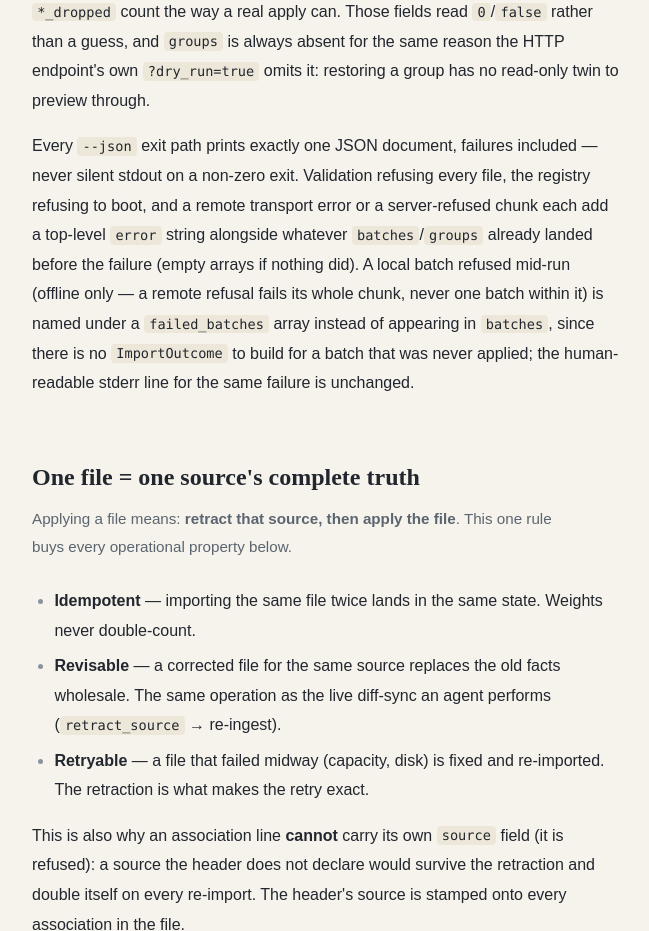
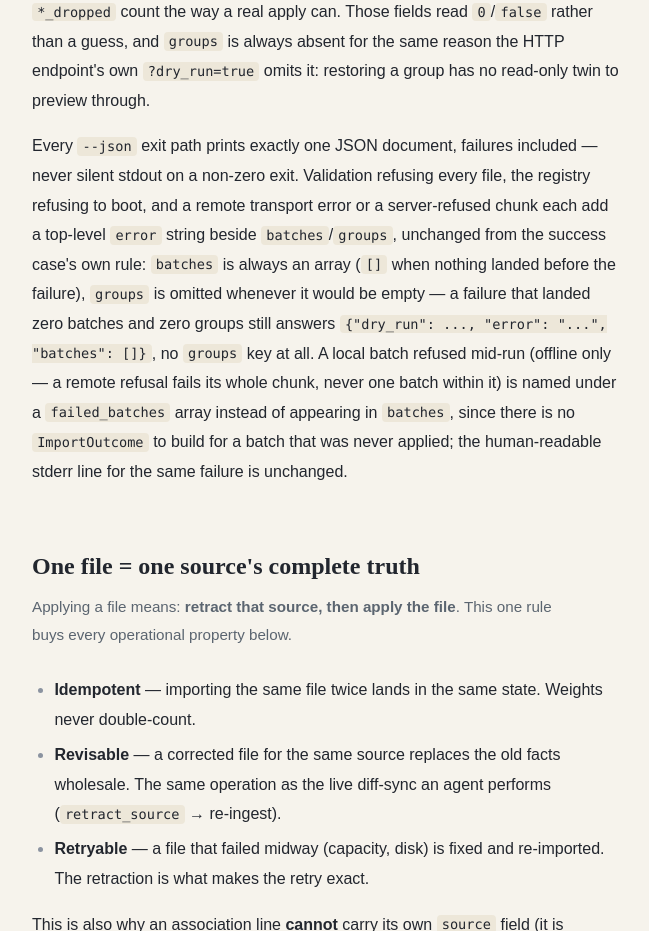
Before and after one commit to t0k0sh1/taguru, a plain HTML site: page docs/import.html in a window 1280 px wide. Shown: the part 1292-2223 px from the top of the page, without its empty margins (350-999 px from the left). Drawn offline with Linux system fonts and the light colour scheme.

Commit message:
address second CodeRabbit review round on PR #373
- tests/http_api/remote_compact.rs: the named-context dry-run test
  only asserted GET /contexts/{name} was called, not that the
  enumeration route or the compact POST were absent — a bug that
  hit either path would still have passed. Added the negative
  assertions.
- docs/import.html: the failure-path --json paragraph said batches/
  groups appear as "empty arrays if nothing did", which overstated
  it — groups is omitted whenever empty (skip_serializing_if on
  ImportStreamOutcome), success or failure alike; only batches is
  always an array. Reworded to state the actual rule precisely.
- tests/http_api/offline_import.rs: the failed_batches test only had
  a batch before and the refused one, so it couldn't prove the run
  continues past a failure. Added a third batch after the refusal
  and confirmed both it and the first batch land, matching the
  human-readable path's own "keep going" contract.

cargo fmt / cargo clippy --all-targets --all-features / cargo test
(1920 tests across every binary) all pass.

Claude-Session: https://claude.ai/code/session_01GG4YDrMAwc2egWV4LD6CCq

```diff
--- a/docs/import.html
+++ b/docs/import.html
@@ -115,12 +115,16 @@ taguru import --json batch/           <span class="c"># {dry_run, batches: [...]
       Every <code>--json</code> exit path prints exactly one JSON document, failures included —
       never silent stdout on a non-zero exit. Validation refusing every file, the registry
       refusing to boot, and a remote transport error or a server-refused chunk each add a
-      top-level <code>error</code> string alongside whatever <code>batches</code>/<code>groups</code>
-      already landed before the failure (empty arrays if nothing did). A local batch refused
-      mid-run (offline only — a remote refusal fails its whole chunk, never one batch within it)
-      is named under a <code>failed_batches</code> array instead of appearing in
-      <code>batches</code>, since there is no <code>ImportOutcome</code> to build for a batch that
-      was never applied; the human-readable stderr line for the same failure is unchanged.
+      top-level <code>error</code> string beside <code>batches</code>/<code>groups</code>, unchanged
+      from the success case's own rule: <code>batches</code> is always an array (<code>[]</code>
+      when nothing landed before the failure), <code>groups</code> is omitted whenever it would be
+      empty — a failure that landed zero batches and zero groups still answers
+      <code>{"dry_run": ..., "error": "...", "batches": []}</code>, no <code>groups</code> key at
+      all. A local batch refused mid-run (offline only — a remote refusal fails its whole chunk,
+      never one batch within it) is named under a <code>failed_batches</code> array instead of
+      appearing in <code>batches</code>, since there is no <code>ImportOutcome</code> to build for a
+      batch that was never applied; the human-readable stderr line for the same failure is
+      unchanged.
     </p>
   </section>
 
```
Also changed, not shown: 2 other files.
